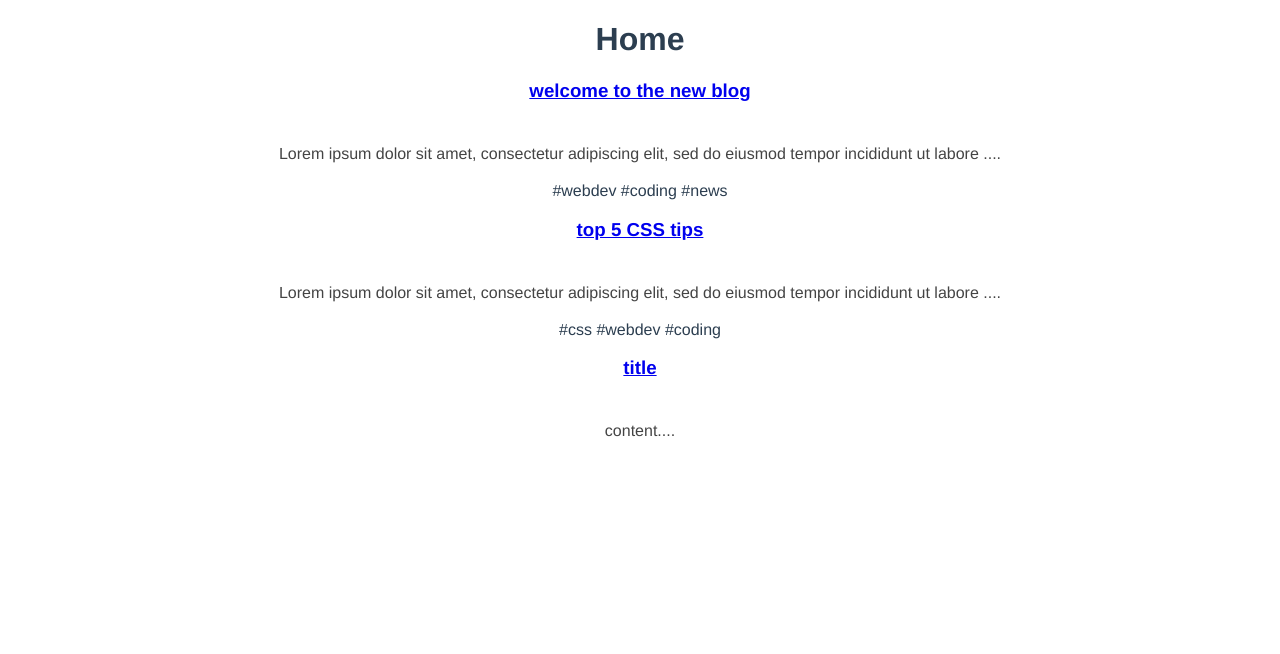
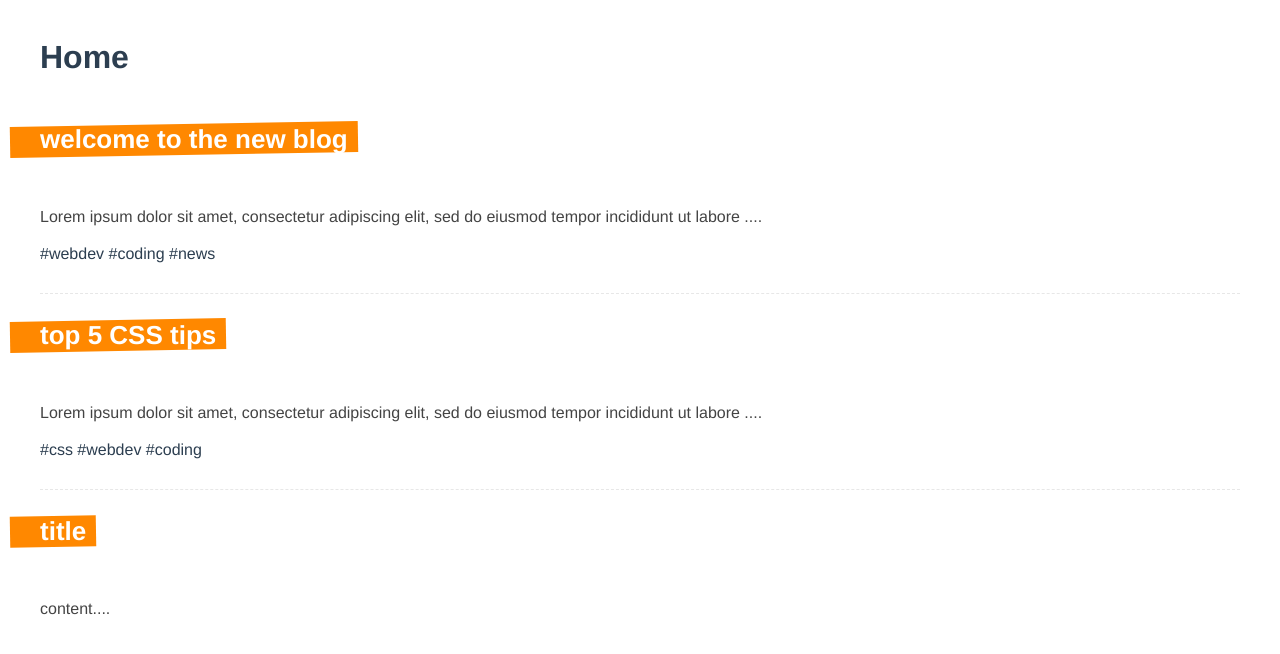
Before and after one commit to black-code1/vue-coder-blog, a Vue app: page / in a window 1280 px wide. Shown: the top 654 px of the page. Built offline with nearby package versions, Linux system fonts and the light colour scheme; data requests are answered from the project's data file.

Commit message:
Polishing styles

```diff
--- a/src/App.vue
+++ b/src/App.vue
@@ -7,7 +7,6 @@
   font-family: Avenir, Helvetica, Arial, sans-serif;
   -webkit-font-smoothing: antialiased;
   -moz-osx-font-smoothing: grayscale;
-  text-align: center;
   color: #2c3e50;
 }
 </style>
--- a/src/components/SinglePost.vue
+++ b/src/components/SinglePost.vue
@@ -22,4 +22,30 @@
 };
 </script>
 
-<style></style>
+<style>
+.post {
+  margin: 0 40px 30px;
+  padding-bottom: 30px;
+  border-bottom: 1px dashed #e7e7e7;
+}
+.post h3 {
+  display: inline-block;
+  position: relative;
+  font-size: 26px;
+  color: white;
+  margin-bottom: 10px;
+  max-width: 400px;
+}
+.post h3::before {
+  content: "";
+  display: block;
+  width: 100%;
+  height: 100%;
+  background: #ff8800;
+  position: absolute;
+  z-index: -1;
+  padding-right: 40px;
+  left: -30px;
+  transform: rotateZ(-1deg);
+}
+</style>
--- a/src/views/HomeView.vue
+++ b/src/views/HomeView.vue
@@ -27,3 +27,11 @@
   },
 };
 </script>
+
+<style>
+.home {
+  max-width: 1200px;
+  margin: 0 auto;
+  padding: 10px;
+}
+</style>
```
